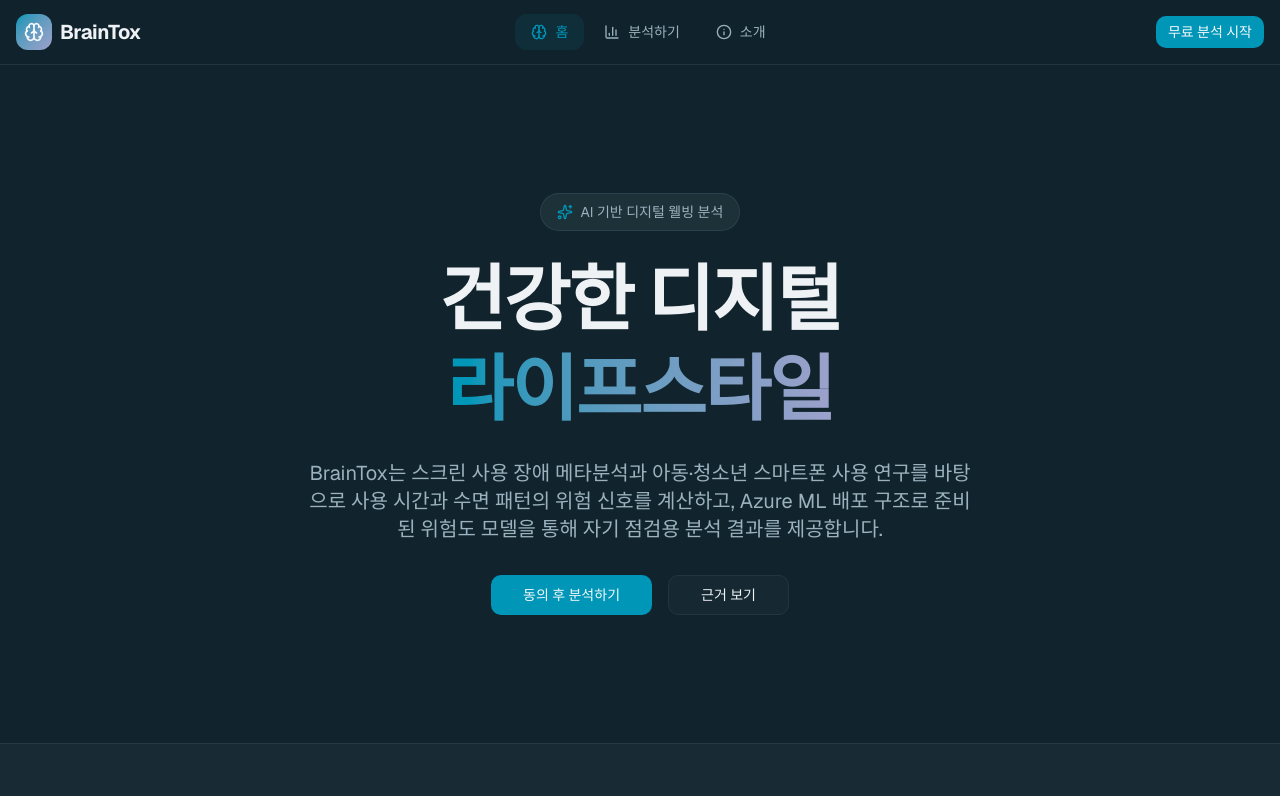
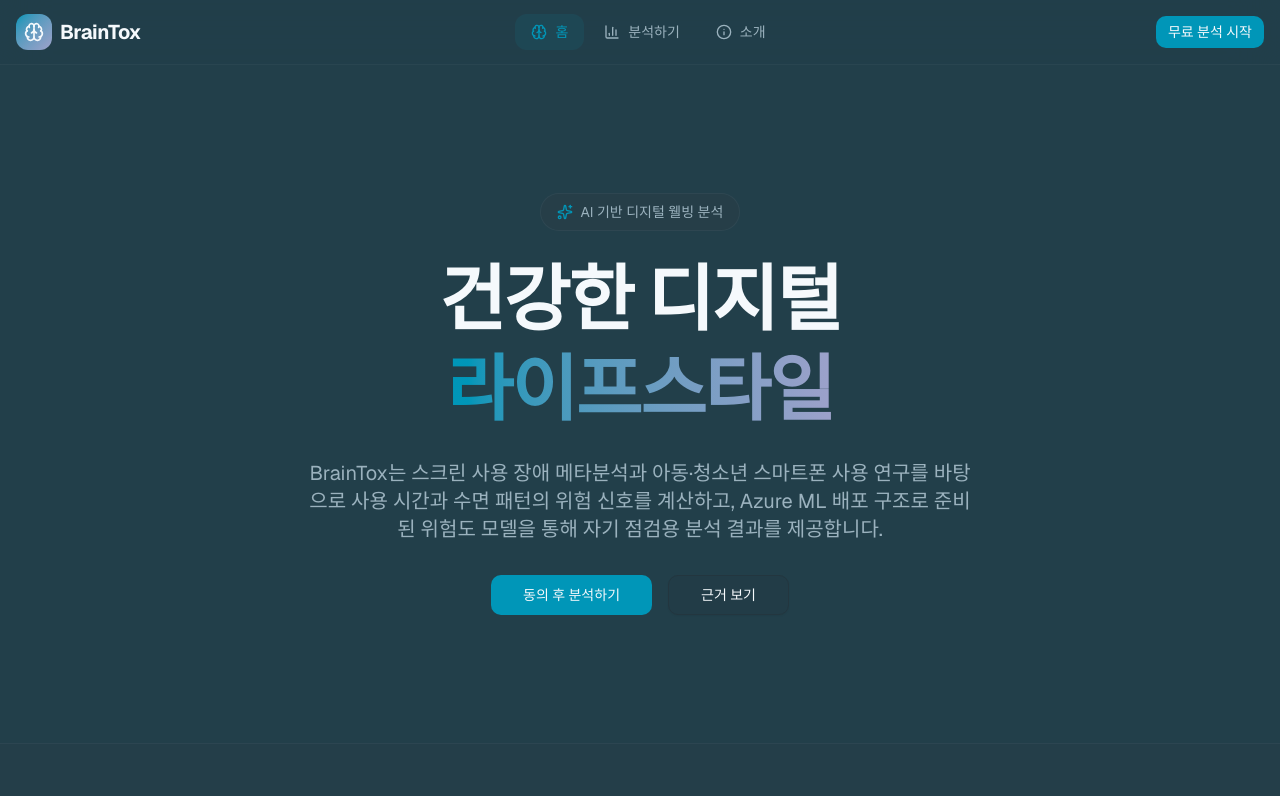
Before and after one commit to mingyu1214/v0-app-development-with-csv, a Next.js app: page / in a window 1280 px wide. Shown: the top 796 px of the page. Built offline with nearby package versions, Linux system fonts and the light colour scheme.

Commit message:
feat: adjust background brightness and blue saturation
Improve background color towards sky blue for better visibility.

```diff
--- a/app/globals.css
+++ b/app/globals.css
@@ -12,13 +12,13 @@
 */
 
 :root {
-  /* Nantucket Breeze inspired - soft blue-gray background */
-  --background: oklch(0.25 0.03 230);
-  --foreground: oklch(0.96 0.005 240);
-  --card: oklch(0.30 0.035 230);
-  --card-foreground: oklch(0.96 0.005 240);
-  --popover: oklch(0.30 0.035 230);
-  --popover-foreground: oklch(0.96 0.005 240);
+  /* Nantucket Breeze inspired - lighter blue background */
+  --background: oklch(0.35 0.04 225);
+  --foreground: oklch(0.98 0.005 240);
+  --card: oklch(0.40 0.045 225);
+  --card-foreground: oklch(0.98 0.005 240);
+  --popover: oklch(0.40 0.045 225);
+  --popover-foreground: oklch(0.98 0.005 240);
   /* Alaskan Blue - primary */
   --primary: oklch(0.62 0.12 220);
   --primary-foreground: oklch(0.98 0.005 240);
@@ -51,13 +51,13 @@
 }
 
 .dark {
-  /* Nantucket Breeze inspired - soft blue-gray background */
-  --background: oklch(0.25 0.03 230);
-  --foreground: oklch(0.96 0.005 240);
-  --card: oklch(0.30 0.035 230);
-  --card-foreground: oklch(0.96 0.005 240);
-  --popover: oklch(0.30 0.035 230);
-  --popover-foreground: oklch(0.96 0.005 240);
+  /* Nantucket Breeze inspired - lighter blue background */
+  --background: oklch(0.35 0.04 225);
+  --foreground: oklch(0.98 0.005 240);
+  --card: oklch(0.40 0.045 225);
+  --card-foreground: oklch(0.98 0.005 240);
+  --popover: oklch(0.40 0.045 225);
+  --popover-foreground: oklch(0.98 0.005 240);
   /* Alaskan Blue - primary */
   --primary: oklch(0.62 0.12 220);
   --primary-foreground: oklch(0.98 0.005 240);
```
